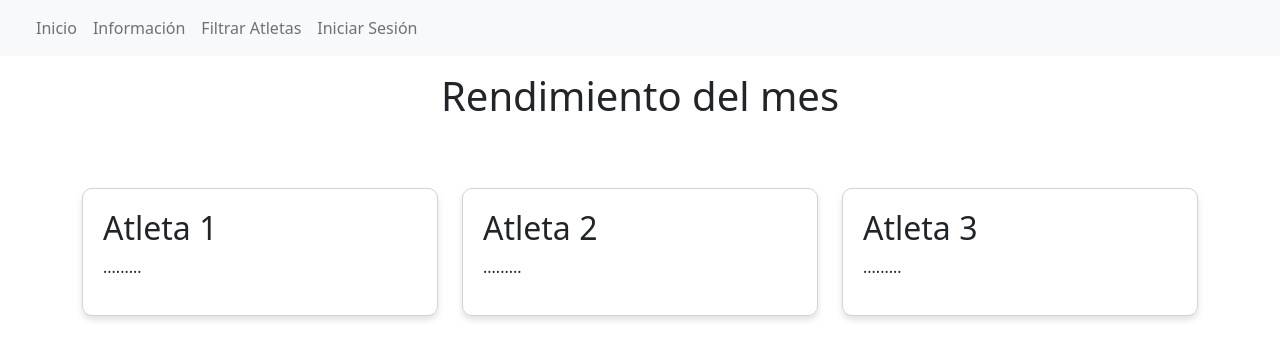
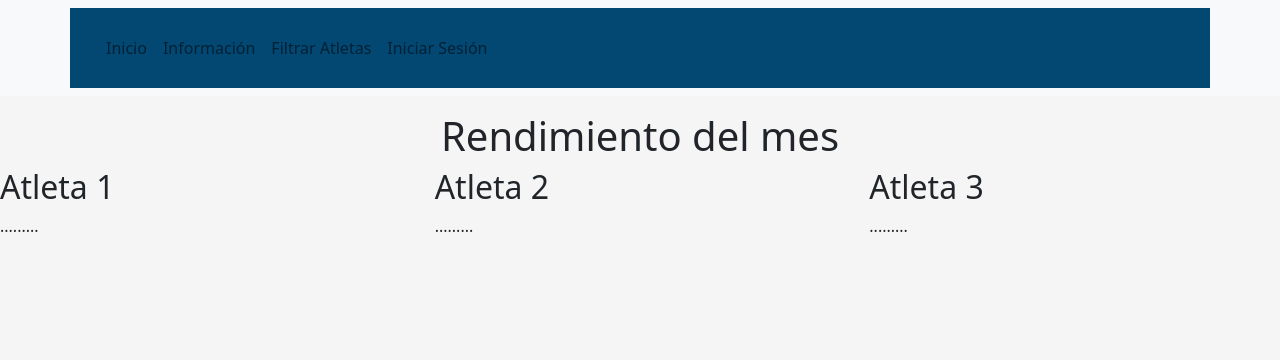
Before and after one commit to ProyectoIntegradorI/Proyecto, a PHP site: page /Atletas/HTML/home.html in a window 1280 px wide. Shown: the top 360 px of the page. Run offline with PHP 8.4, Linux system fonts and the light colour scheme.

Commit message:
front de home

```diff
--- a/CSS/index.css
+++ b/CSS/index.css
@@ -1,29 +1,9 @@
-.navbar-custom {
-    box-shadow: 0px 2px 4px rgba(0, 0, 0, 0.1);
+body{
+    background-color: whitesmoke;
 }
 
-.navbar-brand {
-    font-weight: bold;
-    font-size: 20px;
+.container{
+    background-color: #024873;
+    height: 80px;
+    width: 100%;
 }
-
-.navbar-nav .nav-link {
-    font-weight: bold;
-    color: #333;
-}
-
-.navbar-nav .nav-link:hover {
-    color: #000;
-}
-
-.navbar-nav .ml-auto {
-    box-shadow: 0px 2px 4px rgba(0, 0, 0, 1);
-
-
-}
-
-.col-md-4{
-position: absolute;
-    top: 100px;
-
-}
--- a/HTML/home.html
+++ b/HTML/home.html
@@ -5,28 +5,19 @@
   <meta name="viewport" content="width=device-width, initial-scale=1.0">
   <title>Página Principal</title>
   <link href="https://cdn.jsdelivr.net/npm/bootstrap@5.2.0/dist/css/bootstrap.min.css" rel="stylesheet">
-  <link rel="stylesheet" href="styles.css">
+  <link rel="stylesheet" href="../CSS/index.css">
   <style>
-    .cuadro {
-      border: 1px solid #ced4da;
-      border-radius: 10px;
-      box-shadow: 0 4px 6px rgba(0, 0, 0, 0.12);
-      padding: 20px;
-      margin-bottom: 20px;
-      margin-top: 60px;
 
-
-    }
   </style>
 </head>
 <body>
-  <nav class="navbar navbar-expand-lg navbar-light bg-light">
-    <div class="container-fluid">
+  <nav class=" navbar navbar-expand-lg navbar-light bg-light">
+    <div class=" container">
       <a class="navbar-brand" href="#"></a>
       <button class="navbar-toggler" type="button" data-bs-toggle="collapse" data-bs-target="#navbarNav" aria-controls="navbarNav" aria-expanded="false" aria-label="Toggle navigation">
         <span class="navbar-toggler-icon"></span>
       </button>
-      <div class="collapse navbar-collapse justify-content-start" id="navbarNav">
+      <div class="encabezado collapse navbar-collapse" id="navbarNav">
         <ul class="navbar-nav ml-auto">
           <li class="nav-item">
             <a class="nav-link" href="#">Inicio</a>
@@ -45,7 +36,7 @@
     </div>
   </nav>
 
-  <div class="container mt-3">
+  <div class=" mt-3">
     <h1 class="text-center">Rendimiento del mes</h1>
 
     <div class="row">
--- a/PHP/login.php
+++ b/PHP/login.php
@@ -33,11 +33,11 @@ if ($_SERVER["REQUEST_METHOD"] == "POST") {
         // Asegúrate de que 'cont' es el nombre correcto de la columna de la contraseña
         if ($inputPassword === $row['cont']) {
             $_SESSION['nombre_usuario'] = $row['name'];
-            header("Location: http://localhost:8031/Atletas/HTML/InsAt.html");
+            header("Location: ../HTML/InsAt.html");
             exit();
         } else {
-            echo "<script>alert('Contraseña o usuario incorrecto');</script>";
-            header("Location: http://localhost:8031/Atletas/HTML/login.html? error=Contraseña incorrecta");
+
+            header("Location: ../HTML/InsAt.html");
 
             exit();
         }
```
